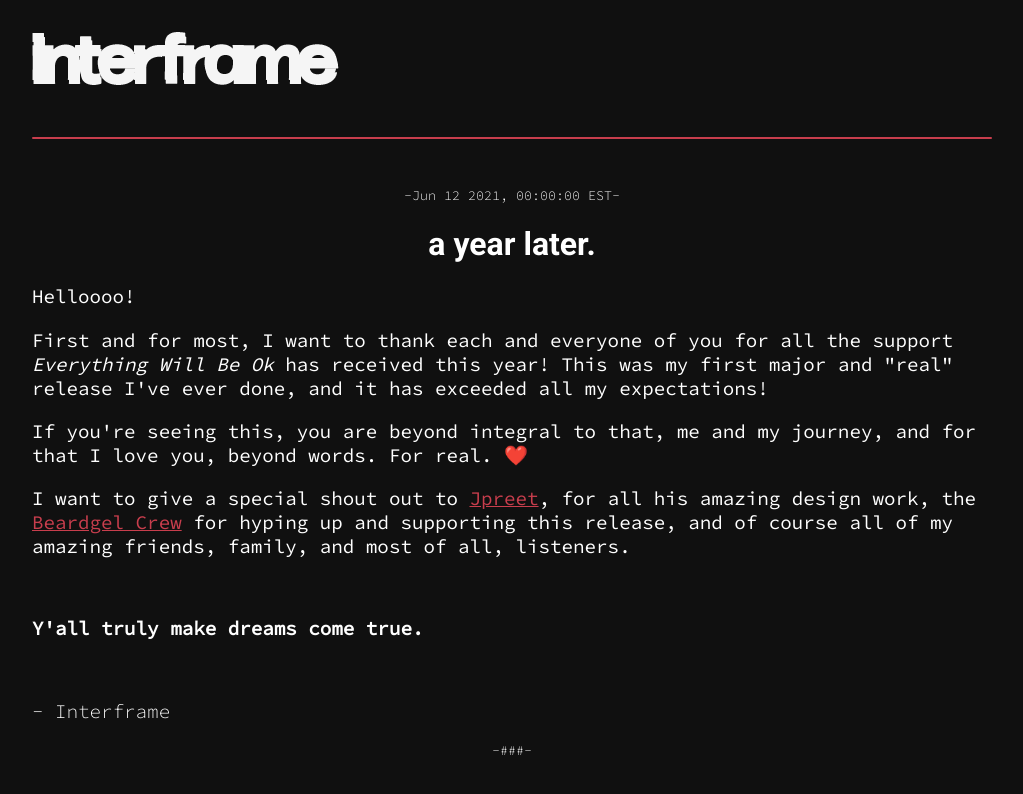
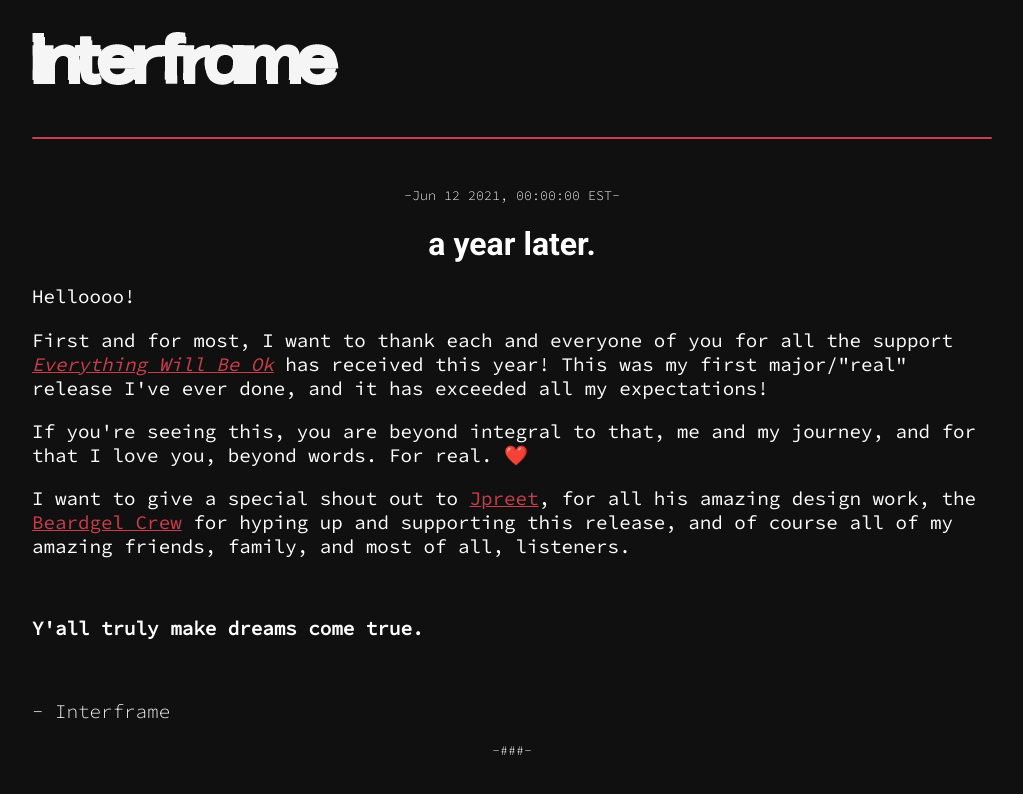
Before and after one commit to surajgoraya/interfra.me, a React (Create React App) app: page / in a window 1280 px wide. Shown: the top 794 px of the page, without its empty margins (128-1151 px from the left). Built offline with nearby package versions, Linux system fonts and the light colour scheme.

Commit message:
feat: :sparkles: redirect

```diff
--- a/package.json
+++ b/package.json
@@ -8,6 +8,7 @@
     "@testing-library/user-event": "^12.1.10",
     "react": "^17.0.2",
     "react-dom": "^17.0.2",
+    "react-router-dom": "^5.2.0",
     "react-scripts": "4.0.3",
     "web-vitals": "^1.0.1"
   },
--- a/src/App.js
+++ b/src/App.js
@@ -21,8 +21,8 @@
               <h1>a year later.</h1>
               <div className="app__letter">
                 <p>Helloooo!</p>
-                <p>First and for most, I want to thank each and everyone of you for all the support <i>Everything Will Be Ok</i> has received this year!
-                  This was my first major and "real" release I've ever done, and it has exceeded all my expectations!</p>
+                <p>First and for most, I want to thank each and everyone of you for all the support <i><a href='https://fanlink.to/ewbok'>Everything Will Be Ok</a></i> has received this year!
+                  This was my first major/"real" release I've ever done, and it has exceeded all my expectations!</p>
                 <p>If you're seeing this, you are beyond integral to that, me and my journey, and for that I love you, beyond words. For real. ❤️</p>
                 <p>I want to give a special shout out to <a href="https://twitter.com/Jpreet_">Jpreet</a>, for all his amazing design work,
                 the <a href="https://beardgel.ca">Beardgel Crew</a> for hyping up and supporting this release, and of course all of my amazing friends, family, and most of all, listeners.</p>
--- /dev/null
+++ b/src/components/Redirector.jsx
@@ -0,0 +1,12 @@
+import { useEffect } from "react"
+
+const Redirector = props =>{
+    useEffect(()=>{
+        window.location.href = props.href;
+        return null;
+    }, [props.href]);
+
+    return ('')
+}
+
+export default Redirector;
--- a/src/index.js
+++ b/src/index.js
@@ -3,10 +3,28 @@
 import './index.css';
 import App from './App';
 import './core/css/anim.css';
+import {
+  BrowserRouter as Router,
+  Switch,
+  Route
+} from "react-router-dom";
+import Redirector from './components/Redirector';
 
 ReactDOM.render(
   <React.StrictMode>
-    <App />
+    <Router>
+      <Switch>
+        <Route exact path="/">
+          <App />
+        </Route>
+        <Route exact path="/ewbok">
+          <Redirector href={'https://fanlink.to/ewbok'}/>
+        </Route>
+        <Route exact path="*">
+          <App />
+        </Route>
+      </Switch>
+    </Router>
   </React.StrictMode>,
   document.getElementById('root')
 );
```
Also changed, not shown: 1 other file (tests, documents, lock files or other folders).
